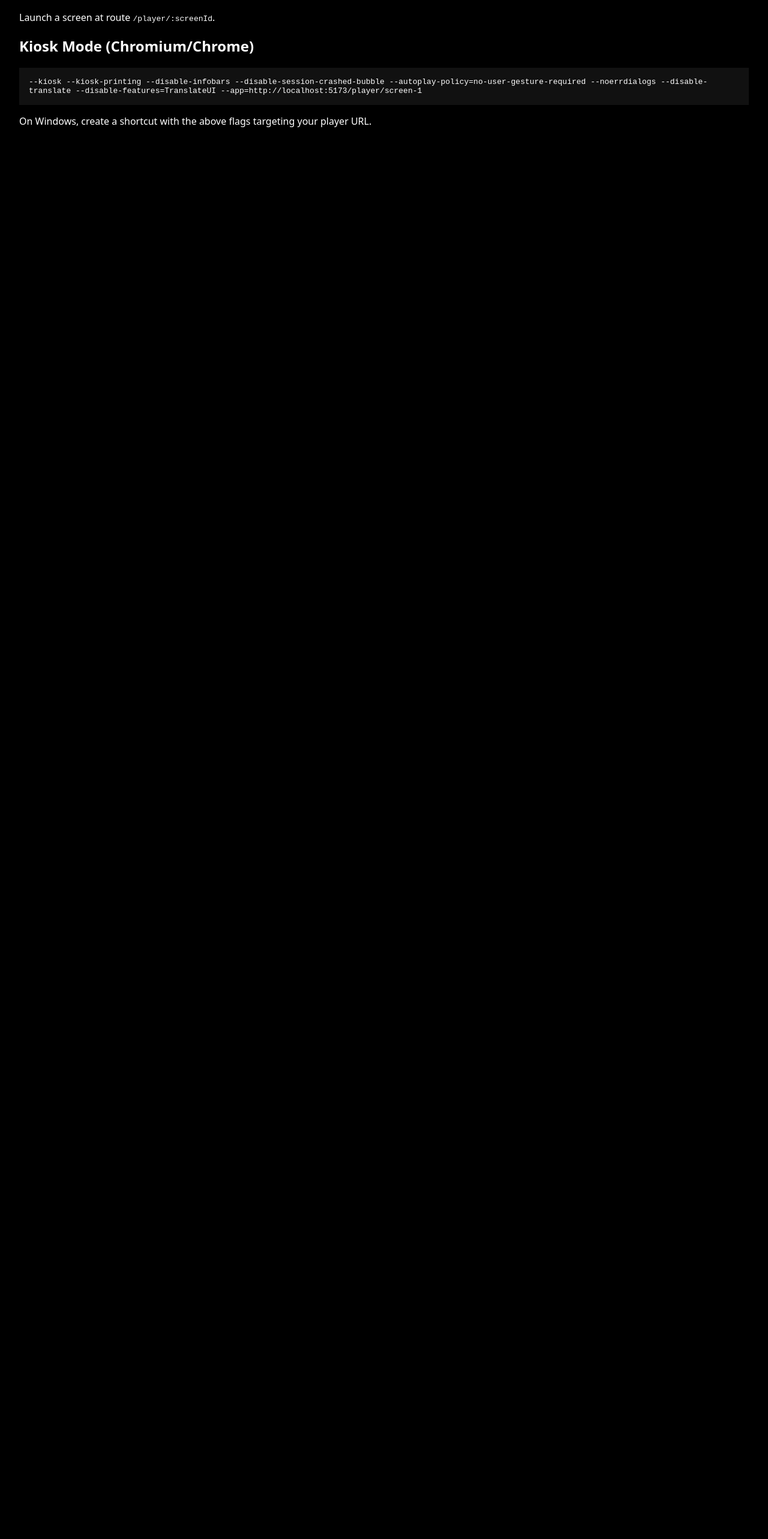
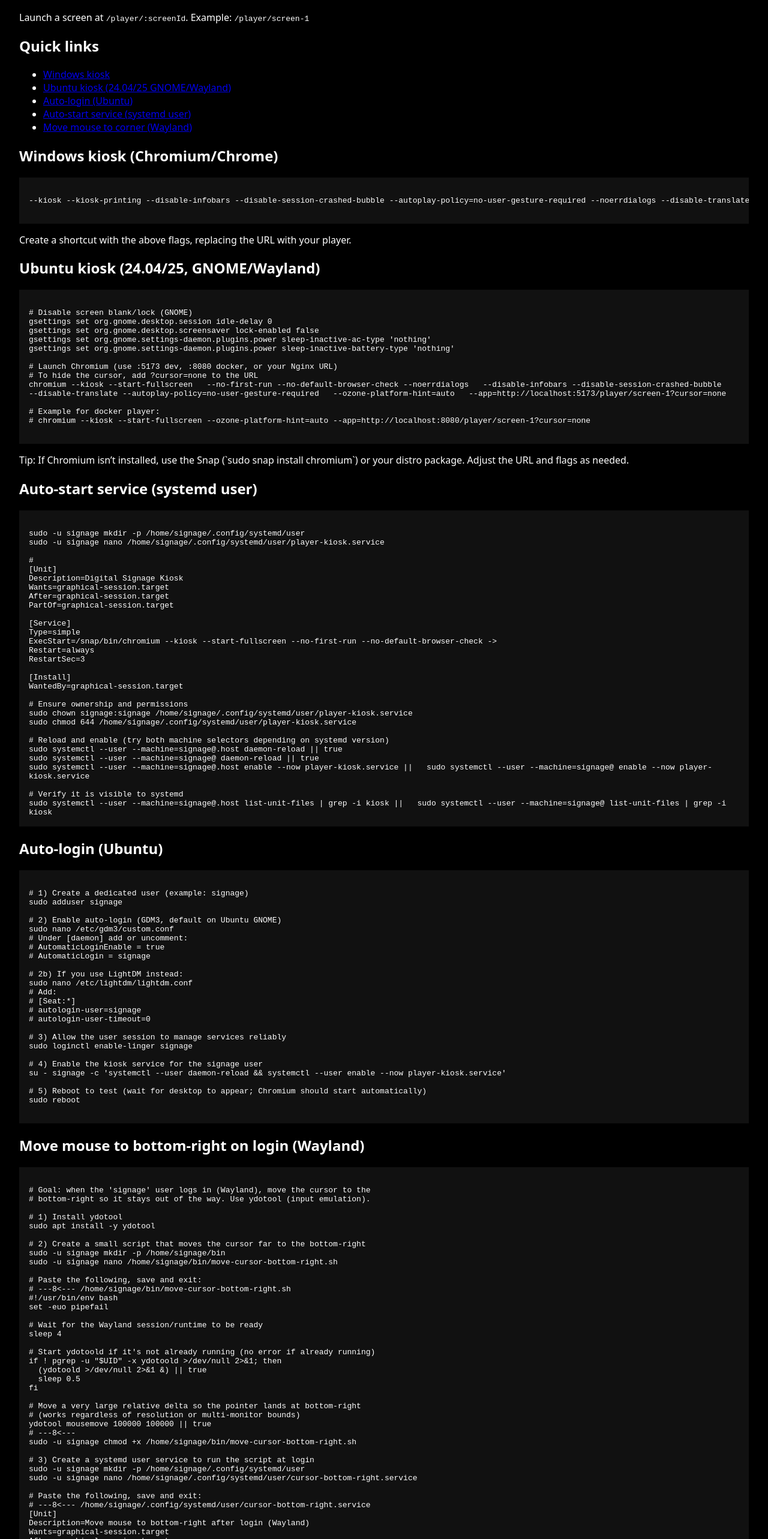
Before and after one commit to razgarabedi/GB-CMS, a React (Vite) app in the folder digital-signage/player/: page / in a window 1280 px wide. Shown: the part 100-2666 px from the top of the page at 60% size. Before the commit the page ends 864 px from the top, so only its background shows below. Built offline with nearby package versions, Linux system fonts and the light colour scheme.

Commit message:
feat: add instructions

```diff
--- a/digital-signage/player/index.html
+++ b/digital-signage/player/index.html
@@ -8,9 +8,21 @@
     <style>
       html, body, #root { height: 100%; width: 100%; margin: 0; padding: 0; }
       body { background: #000; overflow: hidden; }
+      .pre-hide-cursor, .pre-hide-cursor * { cursor: none !important; }
     </style>
   </head>
   <body>
+    <script>
+      (function(){
+        try {
+          var params = new URLSearchParams(location.search);
+          if (params.get('cursor') === 'none' || params.get('hideCursor') === 'true') {
+            document.documentElement.classList.add('pre-hide-cursor');
+            document.body.classList.add('pre-hide-cursor');
+          }
+        } catch (e) { /* ignore */ }
+      })();
+    </script>
     <div id="root"></div>
     <script type="module" src="/src/main.tsx"></script>
   </body>
--- a/digital-signage/player/src/index.css
+++ b/digital-signage/player/src/index.css
@@ -5,6 +5,14 @@ html, body, #root { height: 100%; width: 100%; margin: 0; padding: 0; }
 body { background: #000; color: #fff; font-family: system-ui, -apple-system, Segoe UI, Roboto, sans-serif; }
 
 .kiosk { height: 100%; width: 100%; }
+.kiosk.hide-cursor, .kiosk.hide-cursor * { cursor: none !important; }
+.cursor-hide-overlay {
+  position: fixed;
+  inset: 0;
+  z-index: 999999;
+  cursor: none !important;
+  background: transparent;
+}
 .grid {
   display: grid;
   grid-template-columns: 400px 1fr; /* left sidebar for weather */
--- a/digital-signage/player/src/routes/Instructions.tsx
+++ b/digital-signage/player/src/routes/Instructions.tsx
@@ -2,12 +2,176 @@ export default function Instructions() {
   return (
     <div style={{ padding: '2rem', color: '#fff', background: '#000', minHeight: '100vh' }}>
       <h1>Digital Signage Player</h1>
-      <p>Launch a screen at route <code>/player/:screenId</code>.</p>
-      <h2>Kiosk Mode (Chromium/Chrome)</h2>
-      <pre style={{ whiteSpace: 'pre-wrap', background: '#111', padding: '1rem' }}>
+      <p>Launch a screen at <code>/player/:screenId</code>. Example: <code>/player/screen-1</code></p>
+
+      <h2>Quick links</h2>
+      <ul>
+        <li><a href="#win">Windows kiosk</a></li>
+        <li><a href="#ubuntu">Ubuntu kiosk (24.04/25 GNOME/Wayland)</a></li>
+        <li><a href="#autologin">Auto‑login (Ubuntu)</a></li>
+        <li><a href="#systemd">Auto‑start service (systemd user)</a></li>
+        <li><a href="#mouse">Move mouse to corner (Wayland)</a></li>
+      </ul>
+
+      <h2 id="win">Windows kiosk (Chromium/Chrome)</h2>
+      <pre style={{ whiteSpace: 'pre', background: '#111', padding: '1rem', overflowX: 'auto' }}>{`
 --kiosk --kiosk-printing --disable-infobars --disable-session-crashed-bubble --autoplay-policy=no-user-gesture-required --noerrdialogs --disable-translate --disable-features=TranslateUI --app=http://localhost:5173/player/screen-1
-      </pre>
-      <p>On Windows, create a shortcut with the above flags targeting your player URL.</p>
+      `}</pre>
+      <p>Create a shortcut with the above flags, replacing the URL with your player.</p>
+
+      <h2 id="ubuntu">Ubuntu kiosk (24.04/25, GNOME/Wayland)</h2>
+      <pre style={{ whiteSpace: 'pre-wrap', background: '#111', padding: '1rem' }}>{`
+# Disable screen blank/lock (GNOME)
+gsettings set org.gnome.desktop.session idle-delay 0
+gsettings set org.gnome.desktop.screensaver lock-enabled false
+gsettings set org.gnome.settings-daemon.plugins.power sleep-inactive-ac-type 'nothing'
+gsettings set org.gnome.settings-daemon.plugins.power sleep-inactive-battery-type 'nothing'
+
+# Launch Chromium (use :5173 dev, :8080 docker, or your Nginx URL)
+# To hide the cursor, add ?cursor=none to the URL
+chromium --kiosk --start-fullscreen \
+  --no-first-run --no-default-browser-check --noerrdialogs \
+  --disable-infobars --disable-session-crashed-bubble \
+  --disable-translate --autoplay-policy=no-user-gesture-required \
+  --ozone-platform-hint=auto \
+  --app=http://localhost:5173/player/screen-1?cursor=none
+
+# Example for docker player:
+# chromium --kiosk --start-fullscreen --ozone-platform-hint=auto --app=http://localhost:8080/player/screen-1?cursor=none
+      `}</pre>
+      <p>Tip: If Chromium isn&rsquo;t installed, use the Snap (`sudo snap install chromium`) or your distro package. Adjust the URL and flags as needed.</p>
+
+      <h2 id="systemd">Auto‑start service (systemd user)</h2>
+      <pre style={{ whiteSpace: 'pre-wrap', background: '#111', padding: '1rem' }}>{`
+sudo -u signage mkdir -p /home/signage/.config/systemd/user
+sudo -u signage nano /home/signage/.config/systemd/user/player-kiosk.service
+
+#
+[Unit]
+Description=Digital Signage Kiosk
+Wants=graphical-session.target
+After=graphical-session.target
+PartOf=graphical-session.target
+
+[Service]
+Type=simple
+ExecStart=/snap/bin/chromium --kiosk --start-fullscreen --no-first-run --no-default-browser-check ->
+Restart=always
+RestartSec=3
+
+[Install]
+WantedBy=graphical-session.target
+
+# Ensure ownership and permissions
+sudo chown signage:signage /home/signage/.config/systemd/user/player-kiosk.service
+sudo chmod 644 /home/signage/.config/systemd/user/player-kiosk.service
+
+# Reload and enable (try both machine selectors depending on systemd version)
+sudo systemctl --user --machine=signage@.host daemon-reload || true
+sudo systemctl --user --machine=signage@ daemon-reload || true
+sudo systemctl --user --machine=signage@.host enable --now player-kiosk.service || \
+  sudo systemctl --user --machine=signage@ enable --now player-kiosk.service
+
+# Verify it is visible to systemd
+sudo systemctl --user --machine=signage@.host list-unit-files | grep -i kiosk || \
+  sudo systemctl --user --machine=signage@ list-unit-files | grep -i kiosk
+`}</pre>
+
+      <h2 id="autologin">Auto‑login (Ubuntu)</h2>
+      <pre style={{ whiteSpace: 'pre-wrap', background: '#111', padding: '1rem' }}>{`
+# 1) Create a dedicated user (example: signage)
+sudo adduser signage
+
+# 2) Enable auto‑login (GDM3, default on Ubuntu GNOME)
+sudo nano /etc/gdm3/custom.conf
+# Under [daemon] add or uncomment:
+# AutomaticLoginEnable = true
+# AutomaticLogin = signage
+
+# 2b) If you use LightDM instead:
+sudo nano /etc/lightdm/lightdm.conf
+# Add:
+# [Seat:*]
+# autologin-user=signage
+# autologin-user-timeout=0
+
+# 3) Allow the user session to manage services reliably
+sudo loginctl enable-linger signage
+
+# 4) Enable the kiosk service for the signage user
+su - signage -c 'systemctl --user daemon-reload && systemctl --user enable --now player-kiosk.service'
+
+# 5) Reboot to test (wait for desktop to appear; Chromium should start automatically)
+sudo reboot
+      `}</pre>
+
+      <h2 id="mouse">Move mouse to bottom‑right on login (Wayland)</h2>
+      <pre style={{ whiteSpace: 'pre-wrap', background: '#111', padding: '1rem' }}>{`
+# Goal: when the 'signage' user logs in (Wayland), move the cursor to the
+# bottom‑right so it stays out of the way. Use ydotool (input emulation).
+
+# 1) Install ydotool
+sudo apt install -y ydotool
+
+# 2) Create a small script that moves the cursor far to the bottom‑right
+sudo -u signage mkdir -p /home/signage/bin
+sudo -u signage nano /home/signage/bin/move-cursor-bottom-right.sh
+
+# Paste the following, save and exit:
+# ---8<--- /home/signage/bin/move-cursor-bottom-right.sh
+#!/usr/bin/env bash
+set -euo pipefail
+
+# Wait for the Wayland session/runtime to be ready
+sleep 4
+
+# Start ydotoold if it's not already running (no error if already running)
+if ! pgrep -u "$UID" -x ydotoold >/dev/null 2>&1; then
+  (ydotoold >/dev/null 2>&1 &) || true
+  sleep 0.5
+fi
+
+# Move a very large relative delta so the pointer lands at bottom‑right
+# (works regardless of resolution or multi‑monitor bounds)
+ydotool mousemove 100000 100000 || true
+# ---8<---
+sudo -u signage chmod +x /home/signage/bin/move-cursor-bottom-right.sh
+
+# 3) Create a systemd user service to run the script at login
+sudo -u signage mkdir -p /home/signage/.config/systemd/user
+sudo -u signage nano /home/signage/.config/systemd/user/cursor-bottom-right.service
+
+# Paste the following, save and exit:
+# ---8<--- /home/signage/.config/systemd/user/cursor-bottom-right.service
+[Unit]
+Description=Move mouse to bottom-right after login (Wayland)
+Wants=graphical-session.target
+After=graphical-session.target
+PartOf=graphical-session.target
+
+[Service]
+Type=oneshot
+ExecStart=/home/signage/bin/move-cursor-bottom-right.sh
+RemainAfterExit=no
+
+[Install]
+WantedBy=graphical-session.target
+# ---8<---
+
+# 4) Enable the service for the signage user
+sudo systemctl --user --machine=signage@.host daemon-reload || true
+sudo systemctl --user --machine=signage@ daemon-reload || true
+sudo systemctl --user --machine=signage@.host enable --now cursor-bottom-right.service || \
+  sudo systemctl --user --machine=signage@ enable --now cursor-bottom-right.service
+su - signage -c 'systemctl --user daemon-reload && systemctl --user enable --now cursor-bottom-right.service'
+
+# Notes:
+# - This approach uses a large relative move; it’s compositor‑agnostic and
+#   avoids needing to know the screen resolution.
+# - If your distro ships a user unit for ydotoold, you can also enable it with:
+#   su - signage -c "systemctl --user enable --now ydotoold.service"
+      `}</pre>
+
     </div>
   )
 }
--- a/digital-signage/player/src/routes/Player.tsx
+++ b/digital-signage/player/src/routes/Player.tsx
@@ -37,6 +37,7 @@ type Config = {
   autoScrollMs?: number
   autoScrollDistancePct?: number
   autoScrollStartDelayMs?: number
+  hideCursor?: boolean
 }
 
 // removed legacy hook
@@ -145,6 +146,11 @@ export default function Player() {
   const effective = getEffectiveConfig(config)
   const theme = effective?.theme || 'dark'
   const layout = effective?.layout || 'default'
+  // Allow URL override for quick kiosk tweaks: ?cursor=none or ?hideCursor=true
+  const search = typeof window !== 'undefined' ? window.location.search : ''
+  const params = useMemo(() => new URLSearchParams(search), [search])
+  const urlHideCursor = (params.get('cursor') === 'none') || (params.get('hideCursor') === 'true')
+  const hideCursor = Boolean(effective?.hideCursor) || urlHideCursor
   const clockType = effective?.clockType || 'analog'
   const clockStyle = (effective?.clockStyle as any) || (clockType === 'digital' ? 'minimal' : 'classic')
   const profile = effective?.powerProfile || 'balanced'
@@ -261,7 +267,7 @@ export default function Player() {
     ))
   }
   return (
-    <div className={`kiosk theme-${theme} power-${profile}`}>
+    <div className={`kiosk theme-${theme} power-${profile} ${hideCursor ? 'hide-cursor' : ''}`}>
       {layout === 'default' && (
         <div className="grid">
           <div className="cell weather"><WeatherWidget location={effective?.weatherLocation || 'London'} theme={theme} showAnimatedBg={!!effective?.weatherAnimatedBackground} /></div>
@@ -386,6 +392,7 @@ export default function Player() {
           <div className="small">Last successful load: {lastLoadedAt || 'never'}</div>
         </div>
       )}
+      {hideCursor && <div className="cursor-hide-overlay" aria-hidden />}
     </div>
   )
 }
```
